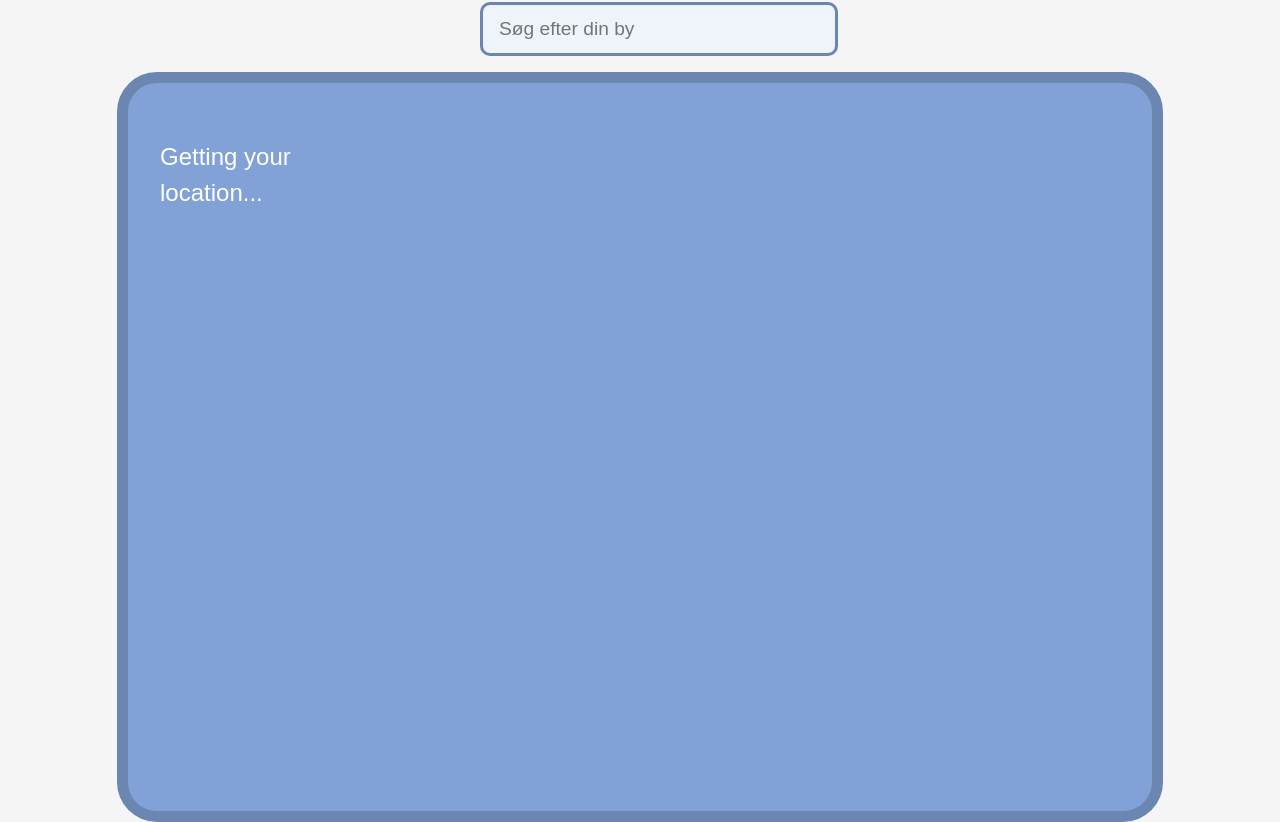
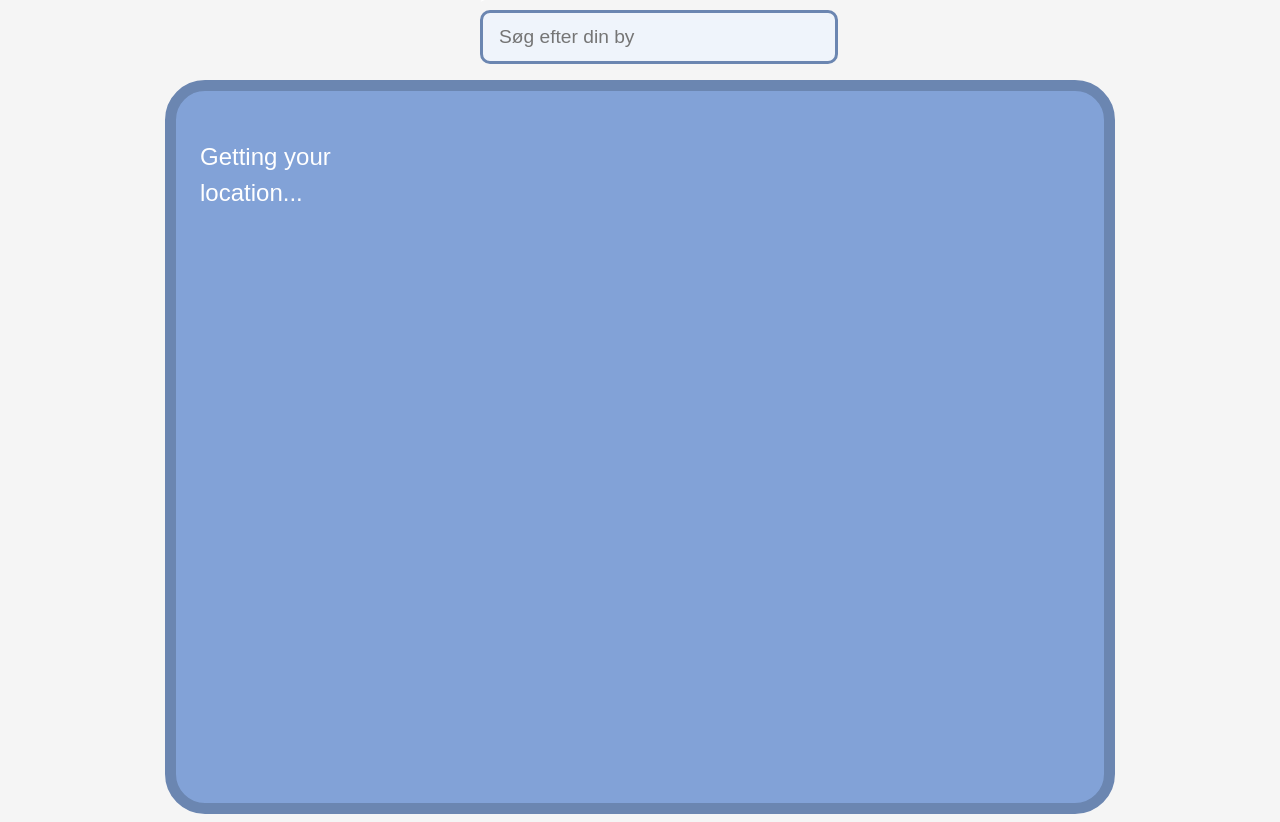
Before and after one commit to MieVenoe00/vejropgave, a website built with Vite: page index.html in a window 1280 px wide. Built offline with nearby package versions, Linux system fonts and the light colour scheme; no server answers; a web font is replaced by a local one.

Commit message:
change off layout

```diff
--- a/src/style.css
+++ b/src/style.css
@@ -79,8 +79,8 @@ input {
 }
 
 #widget {
-  width: 60rem;
-  height: 60rem;
+  width: 55rem;
+  height: 55rem;
   background-color: var(--primary-color);
   border-radius: 40px;
   border: 0.7rem solid var(--border);
@@ -91,7 +91,7 @@ input {
   grid-template-columns: repeat(5, 1fr);
   grid-template-rows: repeat(5, 1fr);
   gap: 1rem;
-  padding: 2rem;
+  padding: 1.5rem;
 }
 
 /* Weather card styling - now just a container */
```
